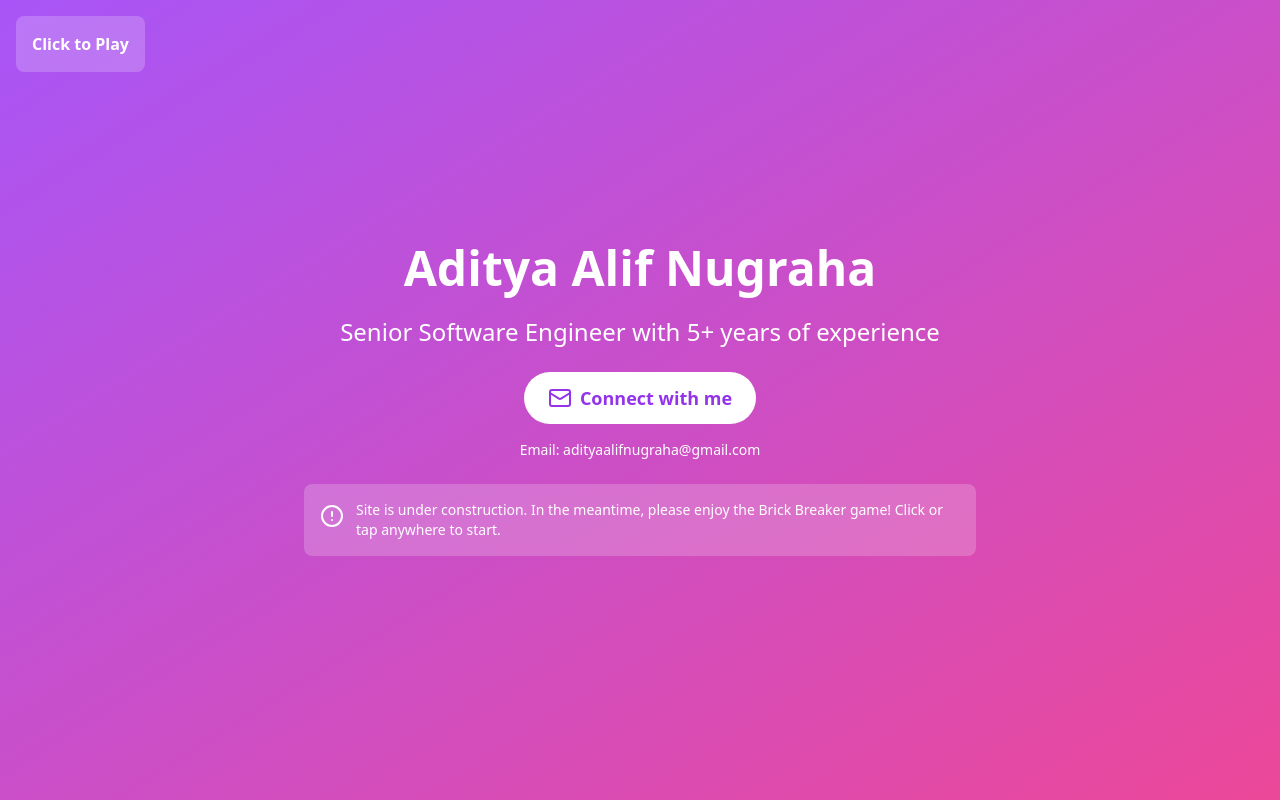
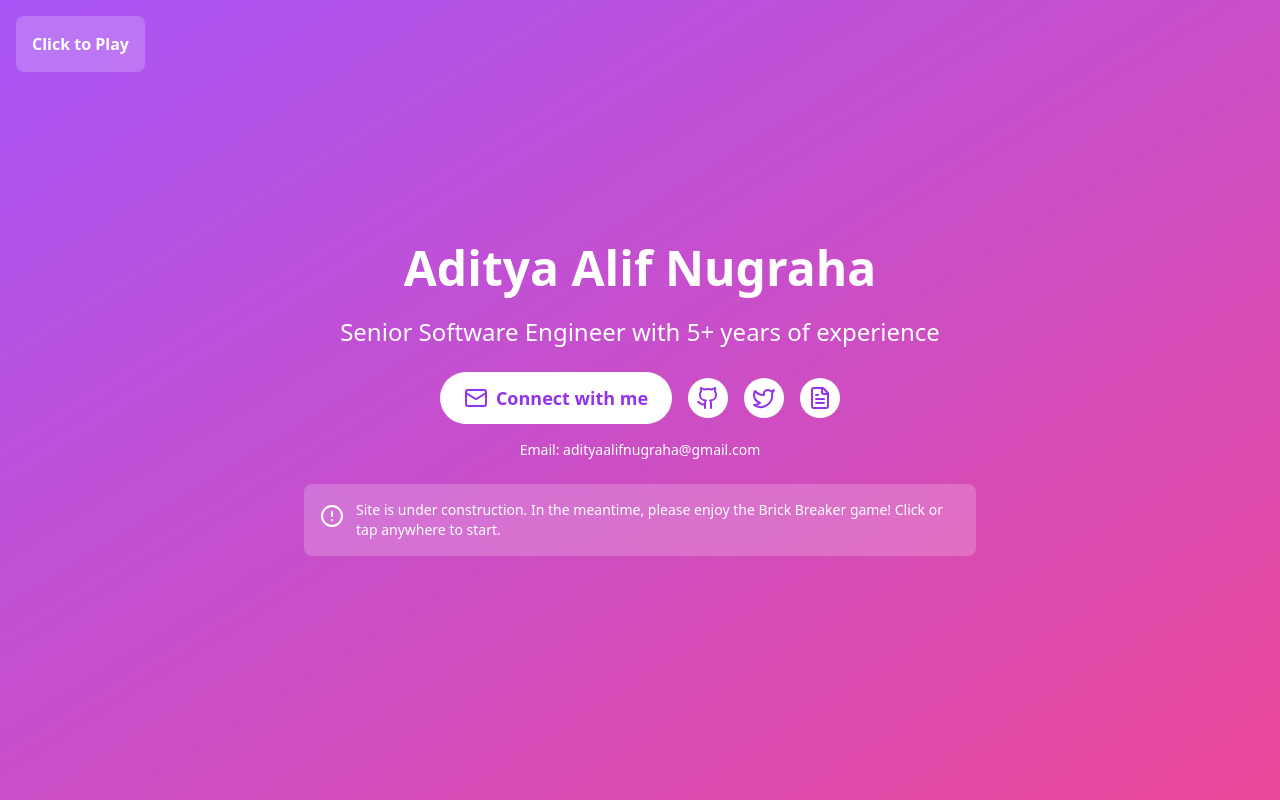
Before and after one commit to adityaalifn/adityaalifn.com, a React (Create React App) app: page / in a window 1280 px wide. Built offline with nearby package versions, Linux system fonts and the light colour scheme.

Commit message:
Add social link

```diff
--- a/src/App.js
+++ b/src/App.js
@@ -1,6 +1,6 @@
 import React, { useState, useEffect, useCallback, useRef } from 'react';
 import { motion } from 'framer-motion';
-import { AlertCircle, Mail } from 'lucide-react';
+import { AlertCircle, Mail, Github, Twitter, FileText } from 'lucide-react';
 
 // Game Constants
 const PADDLE_WIDTH = 100;
@@ -57,7 +57,7 @@ const Confetti = () => {
 
 // Raining Poop Component
 const RainingPoop = () => {
-  const emojis = Array(20).fill('💩');
+  const emojis = Array(20).fill('👎');
   return (
     <div className="fixed inset-0 pointer-events-none">
       {emojis.map((emoji, index) => (
@@ -310,6 +310,7 @@ const PersonalWebsite = () => {
         <h2 className="text-2xl">Senior Software Engineer with 5+ years of experience</h2>
 
         <div className="flex flex-col items-center space-y-4">
+          <div className="flex items-center space-x-4">
             <motion.a
               href="mailto:adityaalifnugraha@gmail.com"
               className="inline-flex items-center px-6 py-3 bg-white text-purple-600 rounded-full text-lg font-semibold hover:bg-opacity-90 transition-colors duration-300"
@@ -319,6 +320,40 @@ const PersonalWebsite = () => {
             >
               <Mail className="mr-2" /> Connect with me
             </motion.a>
+            <motion.a
+              href="https://github.com/yourusername"
+              target="_blank"
+              rel="noopener noreferrer"
+              className="p-2 bg-white text-purple-600 rounded-full hover:bg-opacity-90 transition-colors duration-300"
+              whileHover={{ scale: 1.1 }}
+              whileTap={{ scale: 0.9 }}
+              onClick={(e) => e.stopPropagation()}
+            >
+              <Github size={24} />
+            </motion.a>
+            <motion.a
+              href="https://twitter.com/yourusername"
+              target="_blank"
+              rel="noopener noreferrer"
+              className="p-2 bg-white text-purple-600 rounded-full hover:bg-opacity-90 transition-colors duration-300"
+              whileHover={{ scale: 1.1 }}
+              whileTap={{ scale: 0.9 }}
+              onClick={(e) => e.stopPropagation()}
+            >
+              <Twitter size={24} />
+            </motion.a>
+            <motion.a
+              href="/path-to-your-resume.pdf"
+              target="_blank"
+              rel="noopener noreferrer"
+              className="p-2 bg-white text-purple-600 rounded-full hover:bg-opacity-90 transition-colors duration-300"
+              whileHover={{ scale: 1.1 }}
+              whileTap={{ scale: 0.9 }}
+              onClick={(e) => e.stopPropagation()}
+            >
+              <FileText size={24} />
+            </motion.a>
+          </div>
           <p className="text-white text-sm">
             Email: adityaalifnugraha@gmail.com
           </p>
```
Lines whose indentation alone changed are shown as unchanged.
